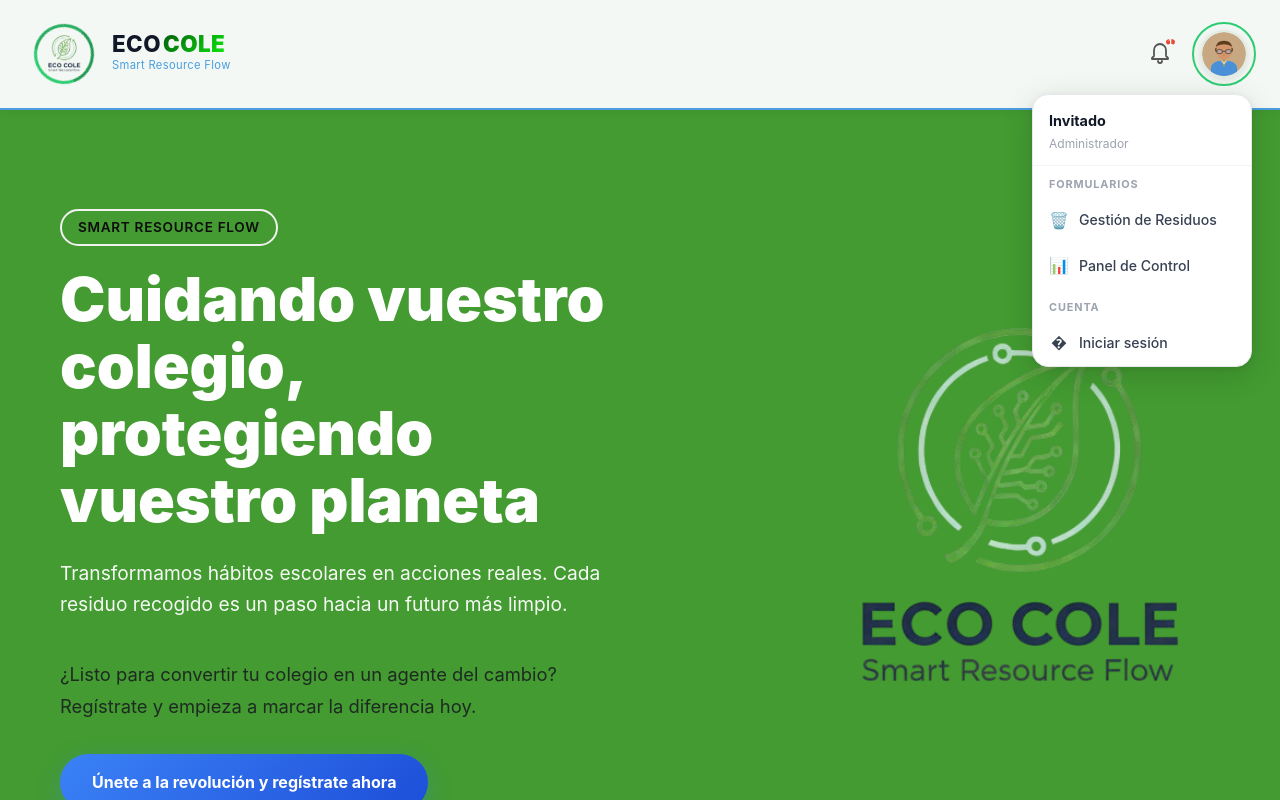
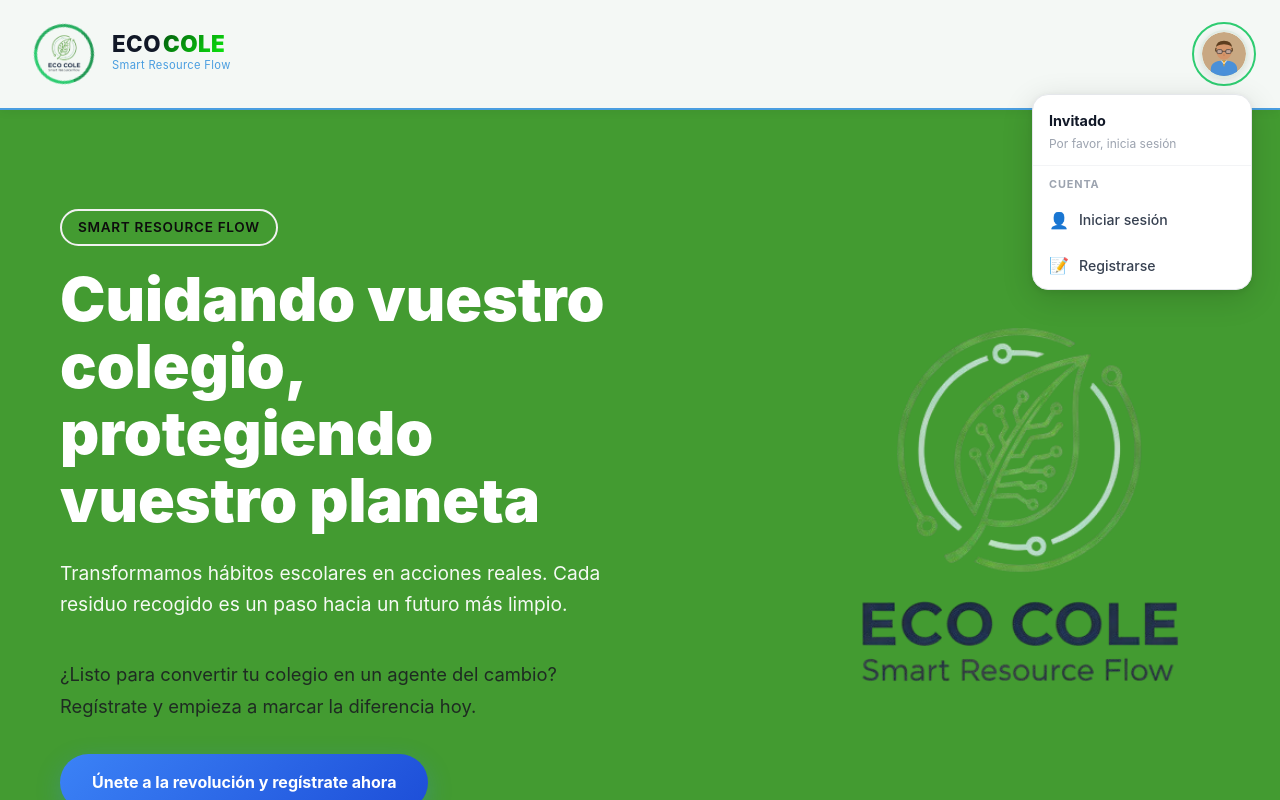
Before and after one commit to Hackaton-Somos-F5/ecotrack-frontend, a React (Vite) app: page / in a window 1280 px wide. Both pictures are taken after a click on the button "Perfil de usuario". Shown: the top 800 px of the page. Built offline with nearby package versions, Linux system fonts and the light colour scheme; no server answers.

Commit message:
addin validations in header for register and login

```diff
--- a/src/components/header/Header.jsx
+++ b/src/components/header/Header.jsx
@@ -40,6 +40,7 @@ export default function Header({ notificaciones = 1 }) {
             </Link>
 
             <div className="headerActions">
+                {user && (
                     <button className="headerNotifBtn" aria-label="Notificaciones">
                         <svg className="headerBell" viewBox="0 0 24 24" fill="none">
                             <path d="M12 2C10.3 2 8.8 2.7 7.7 3.8C6.6 4.9 6 6.4 6 8V14L4 16V17H20V16L18 14V8C18 6.4 17.4 4.9 16.3 3.8C15.2 2.7 13.7 2 12 2Z" stroke="#555" strokeWidth="1.8" strokeLinecap="round" strokeLinejoin="round" fill="none" />
@@ -49,6 +50,7 @@ export default function Header({ notificaciones = 1 }) {
                             <span className="headerNotifDot">{notificaciones > 9 ? '9+' : notificaciones}</span>
                         )}
                     </button>
+                )}
 
                 <div className="avatarWrapper" ref={menuRef}>
                     <button
@@ -78,6 +80,8 @@ export default function Header({ notificaciones = 1 }) {
 
                     {menuAbierto && (
                         <div className="dropdownMenu">
+                            {user ? (
+                                <>
                                     <div className="dropdownUser">
                                         <span className="dropdownUserName">{userName}</span>
                                         <span className="dropdownUserRole">Administrador</span>
@@ -93,16 +97,28 @@ export default function Header({ notificaciones = 1 }) {
                                         <span>Panel de Control</span>
                                     </button>
                                     <p className="dropdownSection">Cuenta</p>
-                            {user ? (
                                     <button className="dropdownItem dropdownLogout" onClick={() => { logout(); navigate('/login'); }}>
                                         <span className="dropdownItemIcon">🚪</span>
                                         <span>Cerrar sesión</span>
                                     </button>
+                                </>
                             ) : (
+                                <>
+                                    <div className="dropdownUser">
+                                        <span className="dropdownUserName">Invitado</span>
+                                        <span className="dropdownUserRole">Por favor, inicia sesión</span>
+                                    </div>
+                                    <div className="dropdownDivider" />
+                                    <p className="dropdownSection">Cuenta</p>
                                     <button className="dropdownItem" onClick={() => handleNavegar('/login')}>
-                                    <span className="dropdownItemIcon">�</span>
+                                        <span className="dropdownItemIcon">👤</span>
                                         <span>Iniciar sesión</span>
                                     </button>
+                                    <button className="dropdownItem" onClick={() => handleNavegar('/register')}>
+                                        <span className="dropdownItemIcon">📝</span>
+                                        <span>Registrarse</span>
+                                    </button>
+                                </>
                             )}
                         </div>
                     )}
```
Lines whose indentation alone changed are shown as unchanged.
